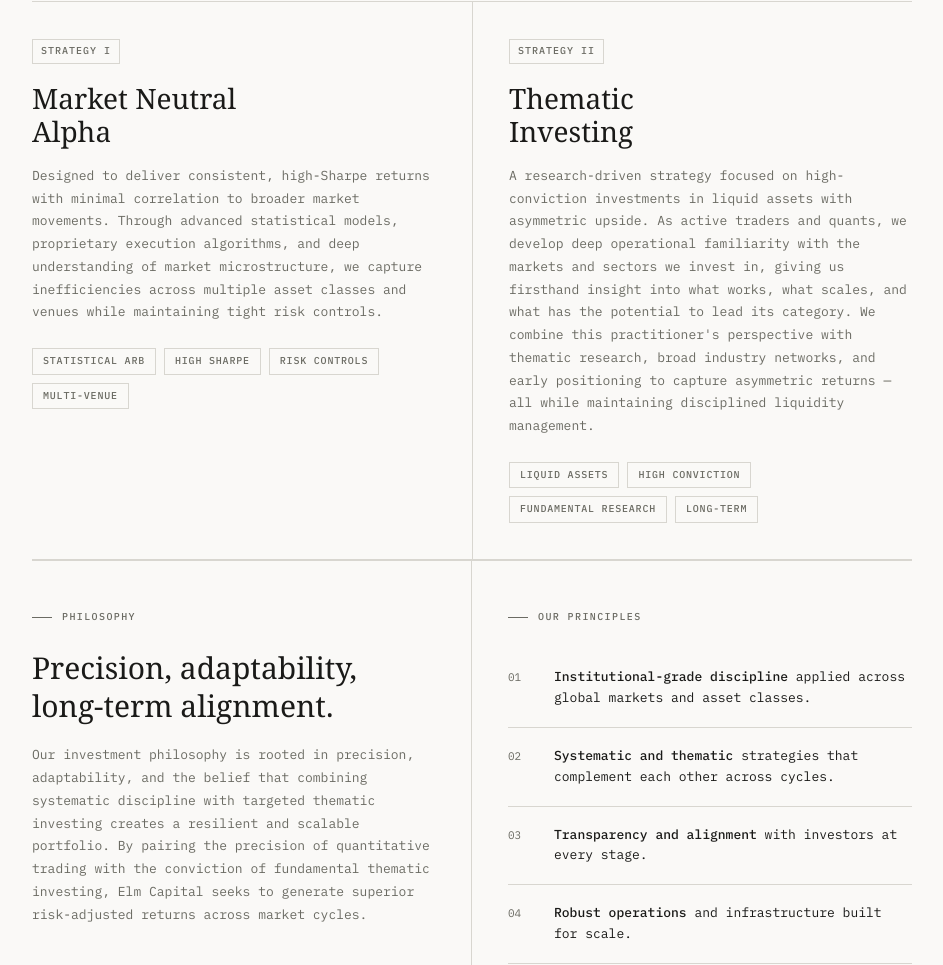
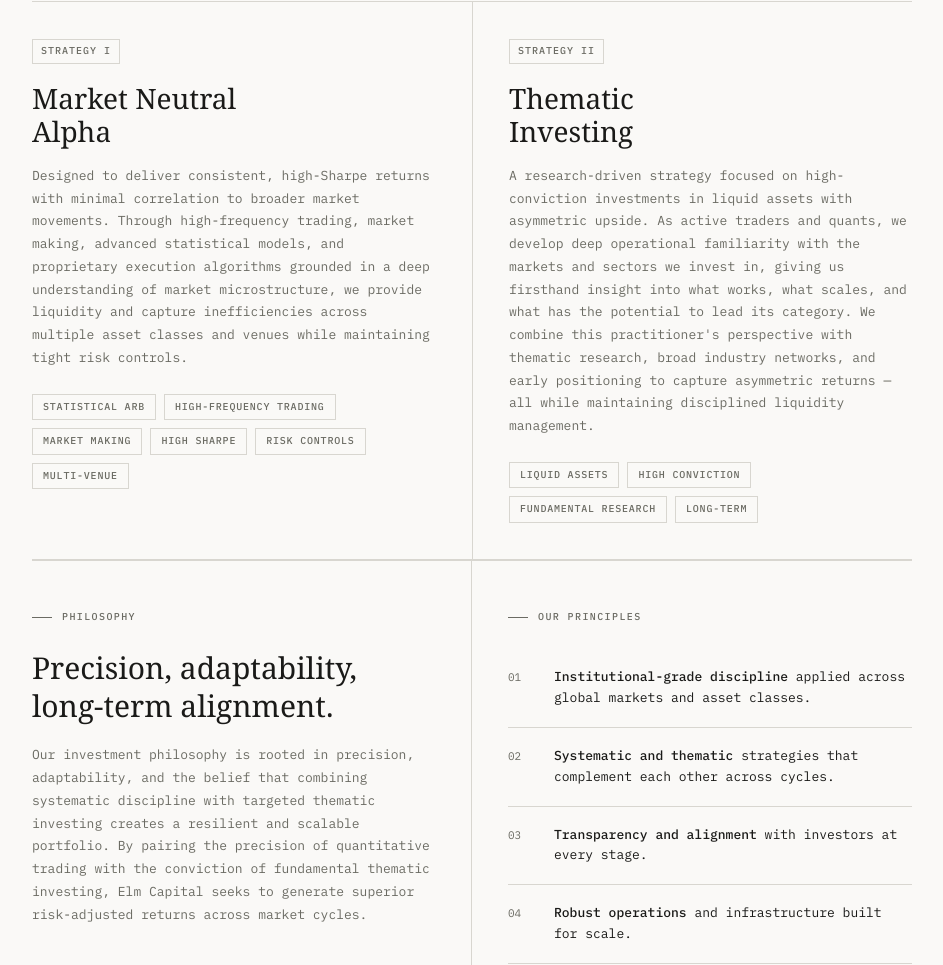
Before and after one commit to walkerthink/elmcap1, a plain HTML site: page elmcap-onepager/index.html in a window 1280 px wide. Shown: the part 744-1709 px from the top of the page, without its empty margins (168-1111 px from the left). Drawn offline with Linux system fonts and the light colour scheme; a web font is replaced by a local one.

Commit message:
Add high-frequency trading and market making to Strategy I
- Weave HFT and market making into the Market Neutral Alpha body copy
- Add 'High-Frequency Trading' and 'Market Making' tag pills

```diff
--- a/elmcap-onepager/content.js
+++ b/elmcap-onepager/content.js
@@ -14,7 +14,7 @@
 
         // --- Delta-Neutral Quant Fund section ---
         alphaTitle: "Delta-Neutral Quant Fund",
-        alphaBody: "Designed to deliver consistent, high-Sharpe returns with minimal correlation to broader market movements. Through advanced statistical models, proprietary execution algorithms, and deep understanding of market microstructure, we capture inefficiencies across multiple asset classes and venues while maintaining tight risk controls.",
+        alphaBody: "Designed to deliver consistent, high-Sharpe returns with minimal correlation to broader market movements. Through high-frequency trading, market making, advanced statistical models, and proprietary execution algorithms grounded in a deep understanding of market microstructure, we provide liquidity and capture inefficiencies across multiple asset classes and venues while maintaining tight risk controls.",
 
         // --- Thematic Investing section ---
         liquidTitle: "Thematic Investing",
--- a/elmcap-onepager/index.html
+++ b/elmcap-onepager/index.html
@@ -397,6 +397,8 @@
             <p id="alpha-body"></p>
             <div class="strategy-tags">
               <span class="tag-pill">Statistical Arb</span>
+              <span class="tag-pill">High-Frequency Trading</span>
+              <span class="tag-pill">Market Making</span>
               <span class="tag-pill">High Sharpe</span>
               <span class="tag-pill">Risk Controls</span>
               <span class="tag-pill">Multi-Venue</span>
```
